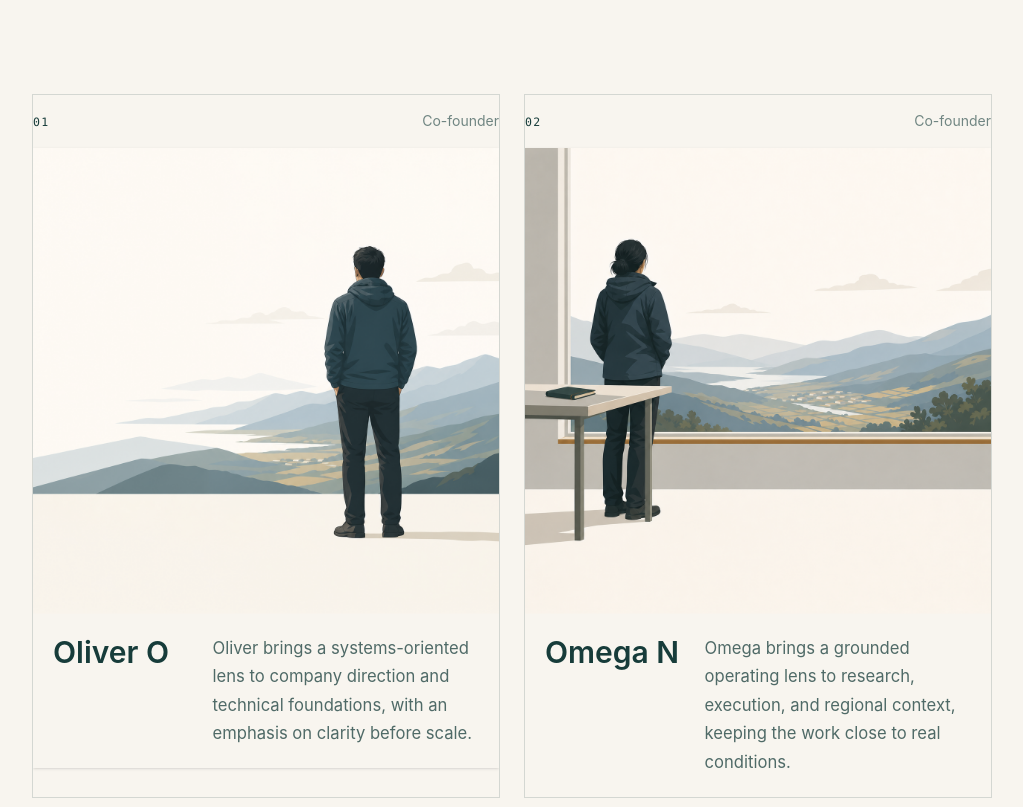
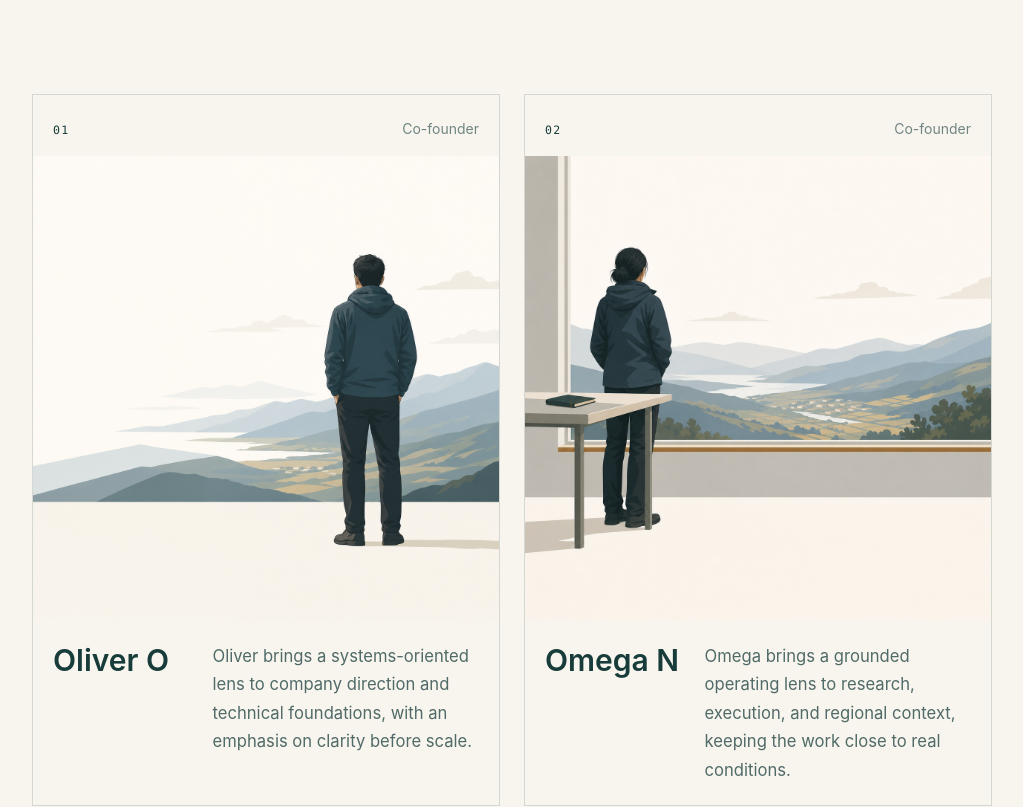
Before and after one commit to mando-forge/arra, a React (Vite) app: page /about in a window 1280 px wide. Shown: the part 1174-1981 px from the top of the page, without its empty margins (128-1151 px from the left). Built offline with nearby package versions, Linux system fonts and the light colour scheme; no server answers.

Commit message:
fix: resolve founder cards spacing/padding and products telemetry loading error

```diff
--- a/src/pages/about.tsx
+++ b/src/pages/about.tsx
@@ -106,7 +106,7 @@ export default function About() {
                 gradientColor="var(--arra-fjord)"
                 gradientOpacity={0.1}
               >
-                <div className="mb-4 flex items-baseline justify-between gap-4">
+                <div className="mb-4 flex items-baseline justify-between gap-4 px-4 md:px-5 pt-2">
                   <p className="mono-label">0{index + 1}</p>
                   <p className="text-sm opacity-60">{founder.role}</p>
                 </div>
@@ -114,6 +114,7 @@ export default function About() {
                   src={founder.image.src}
                   alt={founder.image.alt}
                   tone="light"
+                  className="shadow-none border-0 bg-transparent"
                   frameClassName="aspect-square w-full"
                   imageClassName="h-full w-full object-cover"
                   caption={
--- a/src/pages/products.tsx
+++ b/src/pages/products.tsx
@@ -206,7 +206,7 @@ export default function Products() {
     async function loadDocs() {
       try {
         const { data, error } = await supabase
-          .from("public_knowledge_base")
+          .from("knowledge_base")
           .select("id, title, metadata, created_at")
 
         if (error) throw error
```
